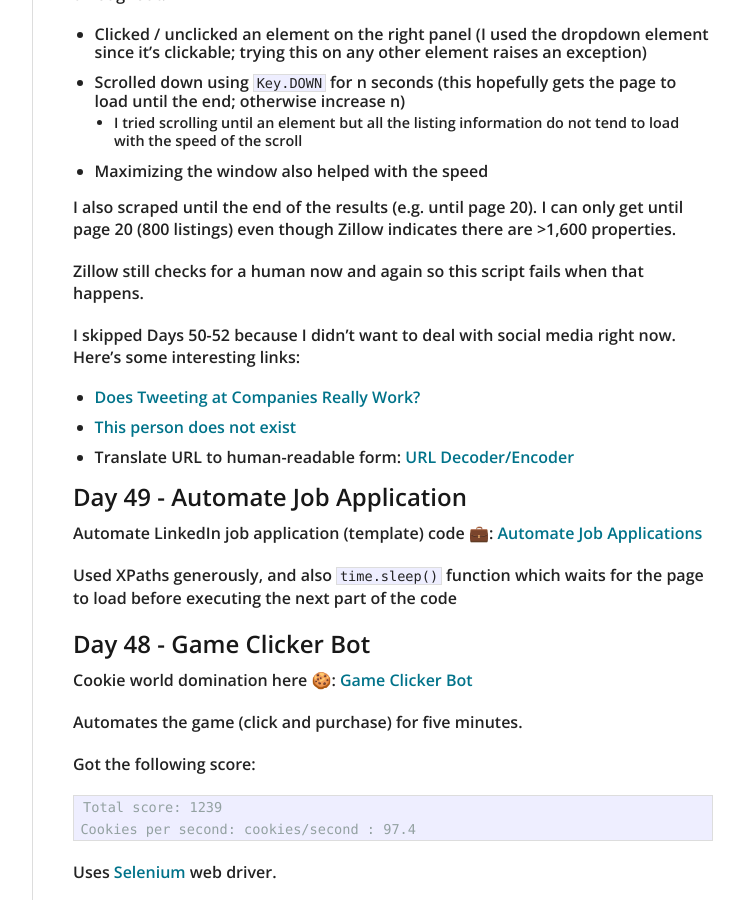
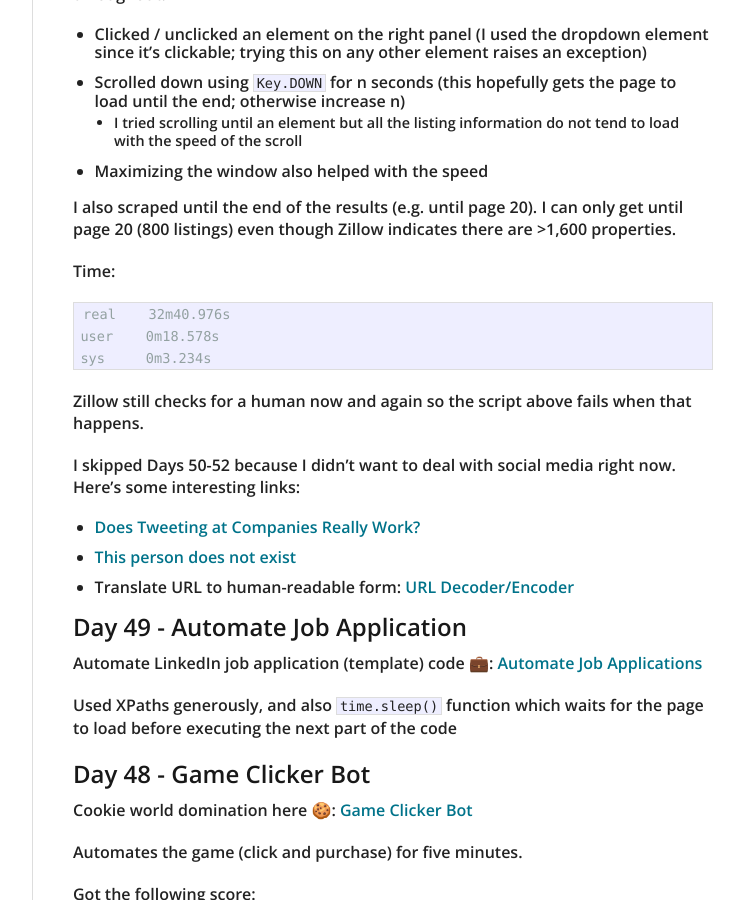
Before and after one commit to maryletteroa/maryletteroa.github.io, a Jekyll site: the page built from _posts/2021-06-02-hundred-days-of-python.md, in a window 1280 px wide and 900 px high, scrolled down 538 px. Shown: the whole window, without its empty margins (378-1122 px from the left). Built offline with Jekyll 4.4.1, drawn with Linux system fonts in a browser that asks for light colours.

Commit message:
correct typo

````diff
--- a/_posts/2021-06-02-hundred-days-of-python.md
+++ b/_posts/2021-06-02-hundred-days-of-python.md
@@ -29,7 +29,14 @@ Since BeautifulSoup can only parse the first 9 listings, I've used Selenium all
 
 I also scraped until the end of the results (e.g. until page 20). I can only get until page 20 (800 listings) even though Zillow indicates there are >1,600 properties.
 
-Zillow still checks for a human now and again so this script fails when that happens.
+Time:
+```bash
+real    32m40.976s
+user    0m18.578s
+sys     0m3.234s
+```
+
+Zillow still checks for a human now and again so the script above fails when that happens.
 
 I skipped Days 50-52 because I didn't want to deal with social media right now. Here's some interesting links:
 - [Does Tweeting at Companies Really Work?](https://time.com/4894182/twitter-company-complaints)
````
